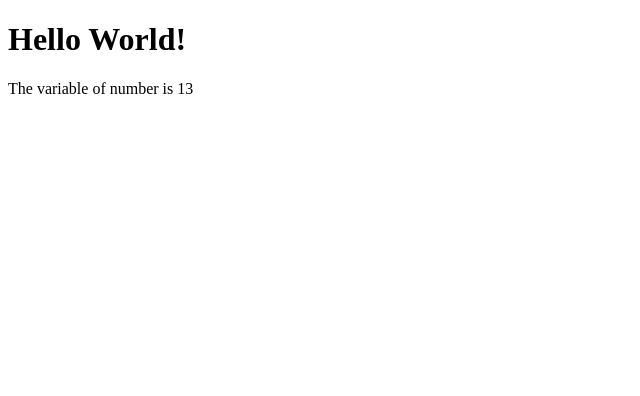
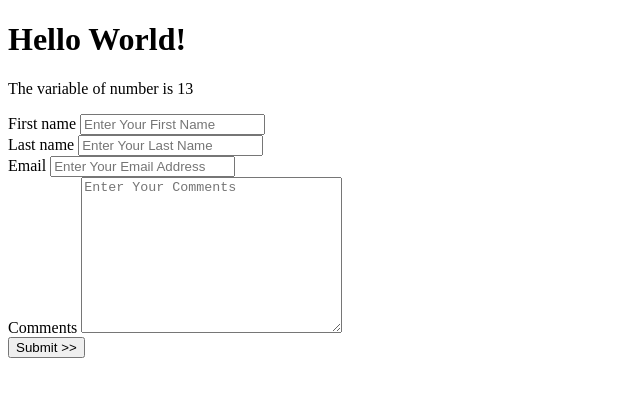
Before and after one commit to blublujam/HTML-Homework-Publish-a-Page, a plain HTML site: page index.html in a window 1280 px wide. Shown: the whole page, without its empty margins (0-640 px from the left). Drawn offline with Linux system fonts and the light colour scheme.

Commit message:
Update index.html

```diff
--- a/index.html
+++ b/index.html
@@ -1,15 +1,57 @@
 <!DOCTYPE html>
-<html>
-  <head><title>Page 1</title>
+<html lang="en">
+<head>
+    <meta charset="UTF-8">
+    <meta http-equiv="X-UA-Compatible" content="IE=edge">
+    <meta name="viewport" content="width=device-width, initial-scale=1.0">
+    <title>HW</title>
     <script>
-      console.log("This is the debug")
-      var number = 13
+        console.log("This is the debug")
+        var number = 13
+        function response(){
+            alert("Thank you for filling your infomation!");
+        }
+
+        function validateForm(){
+            if (document.contactForm.Fname.value == "") {
+                alert("First Name must be filled out");
+                document.contactForm.firstname.focus();
+                return false;
+            }else if (document.contactForm.Lname.value == "") {
+                alert("Last Name must be filled out");
+                document.contactForm.lastname.focus();
+                return false;
+            }else if (document.contactForm.Email.value == "") {
+            alert("Email must be filled out");
+            document.contactForm.email.focus();
+            return false;}else{
+                response();
+            }
+        }
     </script>
-  </head>
-  <body>
+</head>
+<body>
     <h1>Hello World!</h1>
     <script>
       document.write("The variable of number is " + number)
     </script>
-   </body>
+    <p></p>
+    <div id="container">
+        <form name="contactForm" action=# onsubmit="validateForm()" >
+            <label for="Fname">First name</label>
+            <input type="text" name="Fname" id="firstname" placeholder="Enter Your First Name">
+            <br>
+            <label for="Lname">Last name</label>
+            <input type="text" name="Lname" id="lastname" placeholder="Enter Your Last Name">
+            <br>
+            <label for="Email">Email</label>
+            <input type="email" name="Email" id="email" placeholder="Enter Your Email Address">
+            <br>
+            <label for="Com">Comments</label>
+            <textarea name="Com" id="comment" cols="30" rows="10" placeholder="Enter Your Comments"></textarea>
+            <br>
+            <input type="submit" value="Submit >>" onclick="alert('Are you sure to submit the form?');">
+    </form>
+    </div>
+</body>
  </html>
```
